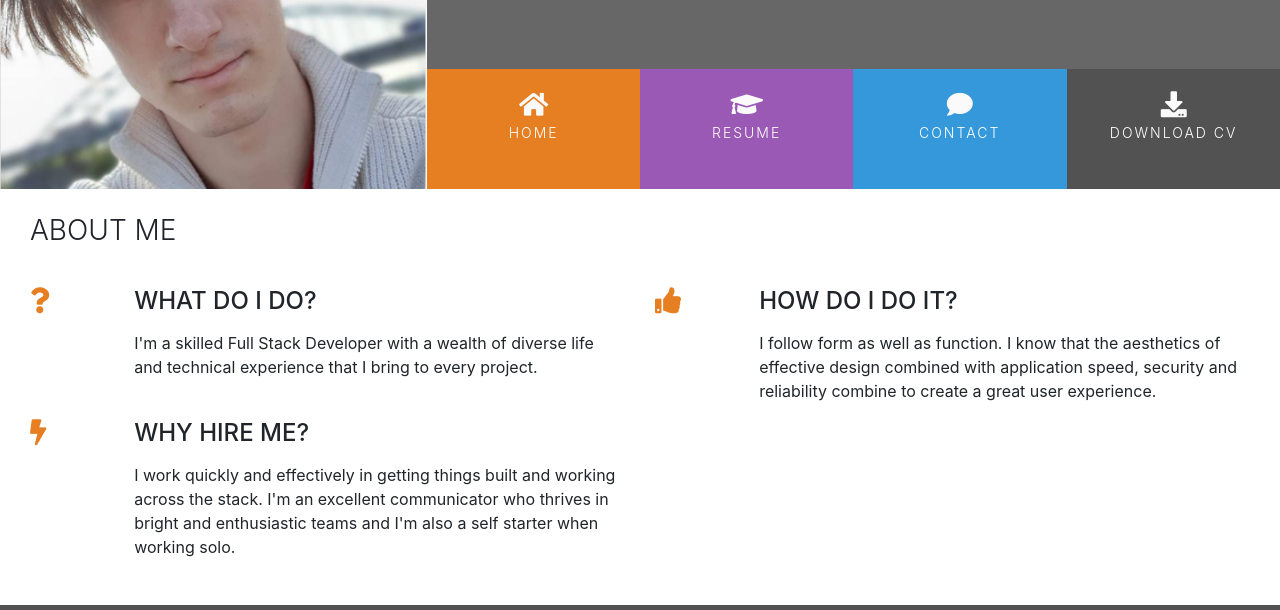
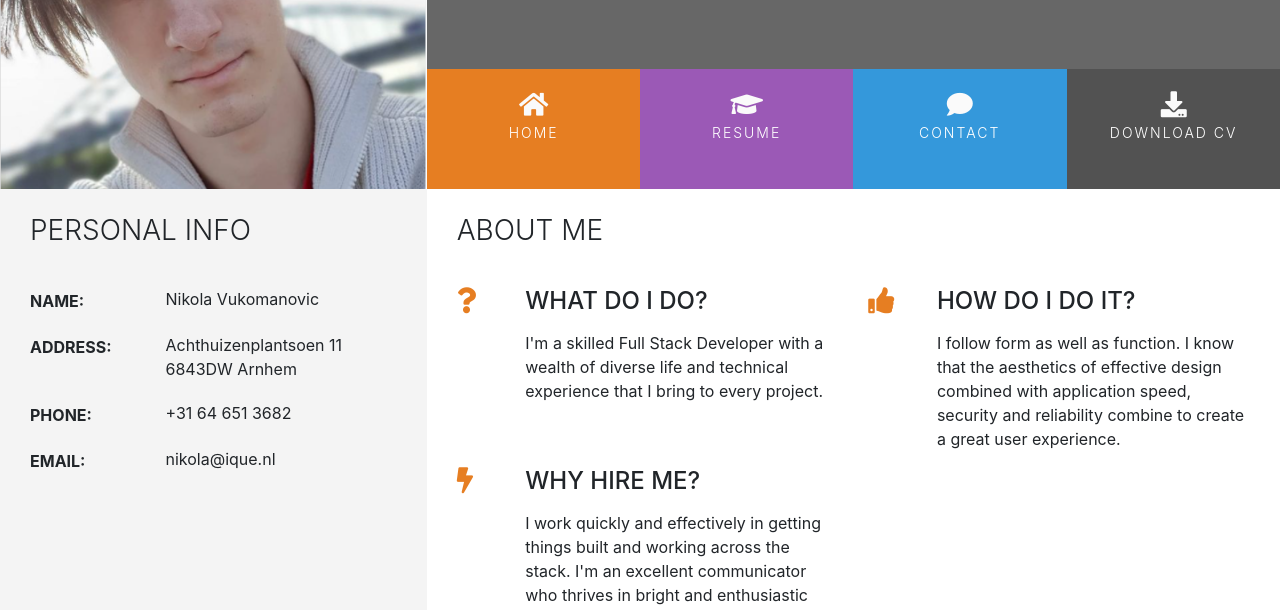
Before and after one commit to NikolaVk/My-CV, a plain HTML site: page index.html in a window 1280 px wide. Shown: the part 180-790 px from the top of the page. Drawn offline with nearby package versions, Linux system fonts and the light colour scheme.

Commit message:
Add personal info

```diff
--- a/assets/css/style.css
+++ b/assets/css/style.css
@@ -8,6 +8,10 @@
 
 .bg-color-three-reasons {
     background-color: #fff;
+}
+
+.bg-color-personal-info {
+    background-color: #f4f4f4;
 }
 
 .ui-menu-color-home {
@@ -218,3 +222,39 @@ footer {
 .three-reasons-heading {
     margin-bottom: 15px;
 }
+
+/* ------------------------------------Personal Info*/
+
+.personal-info-item {
+    margin-bottom: 20px;
+    display: block;
+    clear: both;
+}
+
+.personal-info-item .key,
+.personal-info-item .value {
+    padding-right: 8px;
+    display: inline-block;
+}
+
+.personal-info-item .key p,
+.personal-info-item .value p {
+    margin: 0;
+}
+
+.personal-info-item .key {
+    width: 30%;
+    margin-right: 21px;
+    padding-top: 2px;
+    vertical-align: top;
+}
+
+.personal-info-item .key {
+    font-weight: 700;
+}
+
+.personal-info-item .value {
+    position: relative;
+    width: 60%;
+
+}
--- a/index.html
+++ b/index.html
@@ -47,7 +47,64 @@
         </div>
     </header>
     <section class="container-fluid">
-        <div class="row row-table">
+        <div class="row">
+            <div class="col-md-4 bg-color-personal-info section-column">
+                <div class="row">
+                    <div class="col-12">
+                        <h3 class="section-heading uppercase">
+                            Personal Info
+                        </h3>
+                    </div>
+                </div>
+                <div class="personal-info-item">
+                    <div class="key">
+                        <p class="uppercase">
+                            Name:
+                        </p>
+                    </div>
+                    <div class="value">
+                        <p>
+                            Nikola Vukomanovic
+                        </p>
+                    </div>
+                </div>
+                <div class="personal-info-item">
+                    <div class="key">
+                        <p class="uppercase">
+                            Address:
+                        </p>
+                    </div>
+                    <div class="value">
+                        <p>
+                            Achthuizenplantsoen 11 6843DW Arnhem
+                        </p>
+                    </div>
+                </div>
+                <div class="personal-info-item">
+                    <div class="key">
+                        <p class="uppercase">
+                            Phone:
+                        </p>
+                    </div>
+                    <div class="value">
+                        <p>
+                            +31 64 651 3682
+                        </p>
+                    </div>
+                </div>
+                <div class="personal-info-item">
+                    <div class="key">
+                        <p class="uppercase">
+                            Email:
+                        </p>
+                    </div>
+                    <div class="value">
+                        <p>
+                            nikola@ique.nl
+                        </p>
+                    </div>
+                </div>
+            </div>
             <div class="col-md-8 bg-color-three-reasons section-column">
                 <div class="row">
                     <div class="col">
```
